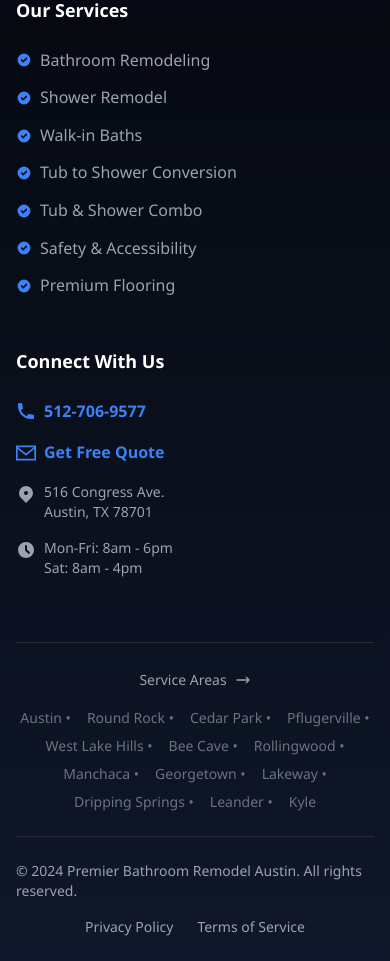
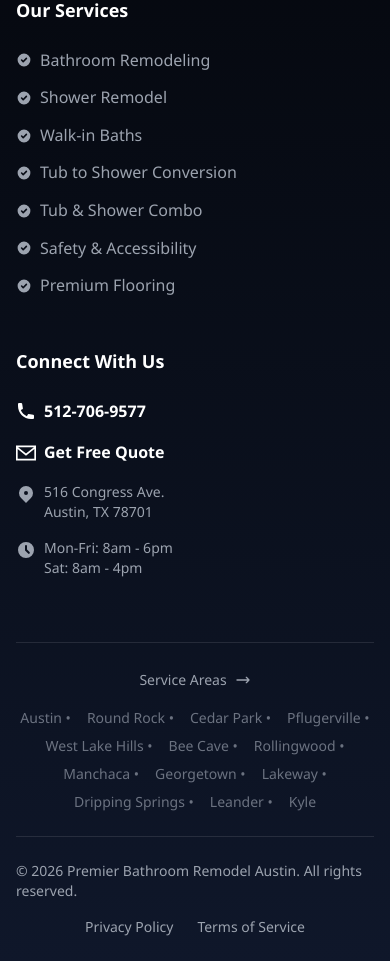
Before and after one commit to aMarketology/Premier-Bathroom-Ben, a Next.js app: page /blog in a window 390 px wide. Shown: the part 2900-3861 px from the top of the page. Built offline with nearby package versions, Linux system fonts and the light colour scheme; no server answers.

Commit message:
feat: make Footer dynamic per site (branding, colors, phone)

```diff
--- a/app/components/Footer.tsx
+++ b/app/components/Footer.tsx
@@ -3,8 +3,11 @@
 import Link from 'next/link'
 import { motion } from 'framer-motion'
 import { trackPhoneClick, trackEmailClick } from '@/lib/ga4-client'
+import { getSiteConfig } from '@/lib/site-config'
 
 export default function Footer() {
+  const site = getSiteConfig()
+  const { tw, phone, phoneHref, name, shortName } = site
   const services = [
     'Bathroom Remodeling',
     'Shower Remodel',
@@ -50,9 +53,9 @@
               className="mb-6"
               whileHover={{ scale: 1.02 }}
             >
-              <div className="text-2xl font-bold leading-none mb-1">Premier Bathroom</div>
+              <div className="text-2xl font-bold leading-none mb-1">{shortName}</div>
               <div className="text-2xl font-bold leading-none">
-                <span className="text-blue-500">Remodel Austin</span>
+                <span className={tw.primaryText}> {name.replace(shortName, "").trim()}</span>
               </div>
             </motion.div>
             <p className="text-gray-400 mb-6 text-sm leading-relaxed">
@@ -61,7 +64,7 @@
             <div className="flex gap-4">
               <motion.a
                 href="#"
-                className="w-10 h-10 bg-white/10 hover:bg-blue-500 rounded-full flex items-center justify-center transition"
+                className="w-10 h-10 bg-white/10 hover:${tw.primaryBg} rounded-full flex items-center justify-center transition"
                 whileHover={{ scale: 1.1, rotate: 5 }}
                 whileTap={{ scale: 0.9 }}
               >
@@ -71,7 +74,7 @@
               </motion.a>
               <motion.a
                 href="#"
-                className="w-10 h-10 bg-white/10 hover:bg-blue-500 rounded-full flex items-center justify-center transition"
+                className="w-10 h-10 bg-white/10 hover:${tw.primaryBg} rounded-full flex items-center justify-center transition"
                 whileHover={{ scale: 1.1, rotate: 5 }}
                 whileTap={{ scale: 0.9 }}
               >
@@ -96,9 +99,9 @@
                 >
                   <Link
                     href={link.href}
-                    className="text-gray-400 hover:text-blue-500 transition flex items-center gap-2 group"
+                    className="text-gray-400 hover:${tw.primaryText} transition flex items-center gap-2 group"
                   >
-                    <span className="w-0 h-0.5 bg-blue-500 group-hover:w-4 transition-all" />
+                    <span className="w-0 h-0.5 ${tw.primaryBg} group-hover:w-4 transition-all" />
                     {link.name}
                   </Link>
                 </motion.li>
@@ -119,7 +122,7 @@
                   viewport={{ once: true }}
                   className="text-gray-400 flex items-center gap-2"
                 >
-                  <svg className="w-4 h-4 text-blue-500" fill="currentColor" viewBox="0 0 20 20">
+                  <svg className="w-4 h-4 ${tw.primaryText}" fill="currentColor" viewBox="0 0 20 20">
                     <path fillRule="evenodd" d="M10 18a8 8 0 100-16 8 8 0 000 16zm3.707-9.293a1 1 0 00-1.414-1.414L9 10.586 7.707 9.293a1 1 0 00-1.414 1.414l2 2a1 1 0 001.414 0l4-4z" clipRule="evenodd" />
                   </svg>
                   {service}
@@ -134,21 +137,21 @@
             <ul className="space-y-4">
               <li>
                 <a
-                  href="tel:512-706-9577"
-                  onClick={() => trackPhoneClick('512-706-9577', 'Footer')}
-                  className="text-blue-500 hover:text-blue-400 transition font-semibold flex items-center gap-2"
+                  href={phoneHref}
+                  onClick={() => trackPhoneClick(phone, 'Footer')}
+                  className="${tw.primaryText} ${tw.primaryTextLight} transition font-semibold flex items-center gap-2"
                 >
                   <svg className="w-5 h-5" fill="currentColor" viewBox="0 0 20 20">
                     <path d="M2 3a1 1 0 011-1h2.153a1 1 0 01.986.836l.74 4.435a1 1 0 01-.54 1.06l-1.548.773a11.037 11.037 0 006.105 6.105l.774-1.548a1 1 0 011.059-.54l4.435.74a1 1 0 01.836.986V17a1 1 0 01-1 1h-2C7.82 18 2 12.18 2 5V3z" />
                   </svg>
-                  512-706-9577
+                  {phone}
                 </a>
               </li>
               <li>
                 <Link
                   href="/contact"
                   onClick={() => trackEmailClick('Footer Contact Link')}
-                  className="text-blue-500 hover:text-blue-400 transition font-semibold flex items-center gap-2"
+                  className="${tw.primaryText} ${tw.primaryTextLight} transition font-semibold flex items-center gap-2"
                 >
                   <svg className="w-5 h-5" fill="currentColor" viewBox="0 0 24 24">
                     <path d="M0 3v18h24v-18h-24zm21.518 2l-9.518 7.713-9.518-7.713h19.036zm-19.518 14v-11.817l10 8.104 10-8.104v11.817h-20z"/>
@@ -181,7 +184,7 @@
           <div className="text-center mb-4">
             <Link
               href="/service-area"
-              className="text-gray-400 text-sm hover:text-blue-500 transition inline-flex items-center gap-2"
+              className="text-gray-400 text-sm hover:${tw.primaryText} transition inline-flex items-center gap-2"
             >
               Service Areas
               <svg className="w-4 h-4" fill="none" stroke="currentColor" viewBox="0 0 24 24">
@@ -194,7 +197,7 @@
               <Link
                 key={index}
                 href={`/service-area/${area.slug}`}
-                className="text-gray-500 hover:text-blue-500 transition"
+                className="text-gray-500 hover:${tw.primaryText} transition"
               >
                 {area.name}{index < serviceAreas.length - 1 ? ' •' : ''}
               </Link>
@@ -204,10 +207,10 @@
 
         {/* Bottom Bar */}
         <div className="py-6 border-t border-white/10 flex flex-col md:flex-row justify-between items-center gap-4 text-sm text-gray-400">
-          <p>&copy; 2024 Premier Bathroom Remodel Austin. All rights reserved.</p>
+          <p>&copy; {new Date().getFullYear()} {name}. All rights reserved.</p>
           <div className="flex gap-6">
-            <Link href="#" className="hover:text-blue-500 transition">Privacy Policy</Link>
-            <Link href="#" className="hover:text-blue-500 transition">Terms of Service</Link>
+            <Link href="#" className="hover:${tw.primaryText} transition">Privacy Policy</Link>
+            <Link href="#" className="hover:${tw.primaryText} transition">Terms of Service</Link>
           </div>
         </div>
       </div>
```
